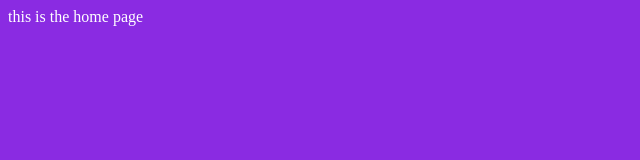
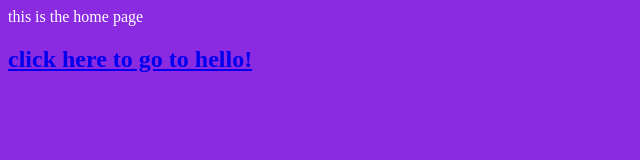
Before and after one commit to gitnewuser2021/gitnewuser2021.github.io, a plain HTML site: page index.html in a window 1280 px wide. Shown: the whole page, without its empty margins (0-640 px from the left). Drawn offline with Linux system fonts and the light colour scheme.

Commit message:
Add files via upload

```diff
--- a/index.html
+++ b/index.html
@@ -12,6 +12,6 @@ body {
 </style>
 <body>
 <p>this is the home page</p>
-
+<a href="./hello.html"><h2>click here to go to hello!</h2></a>
 </body>
 </html>
```
